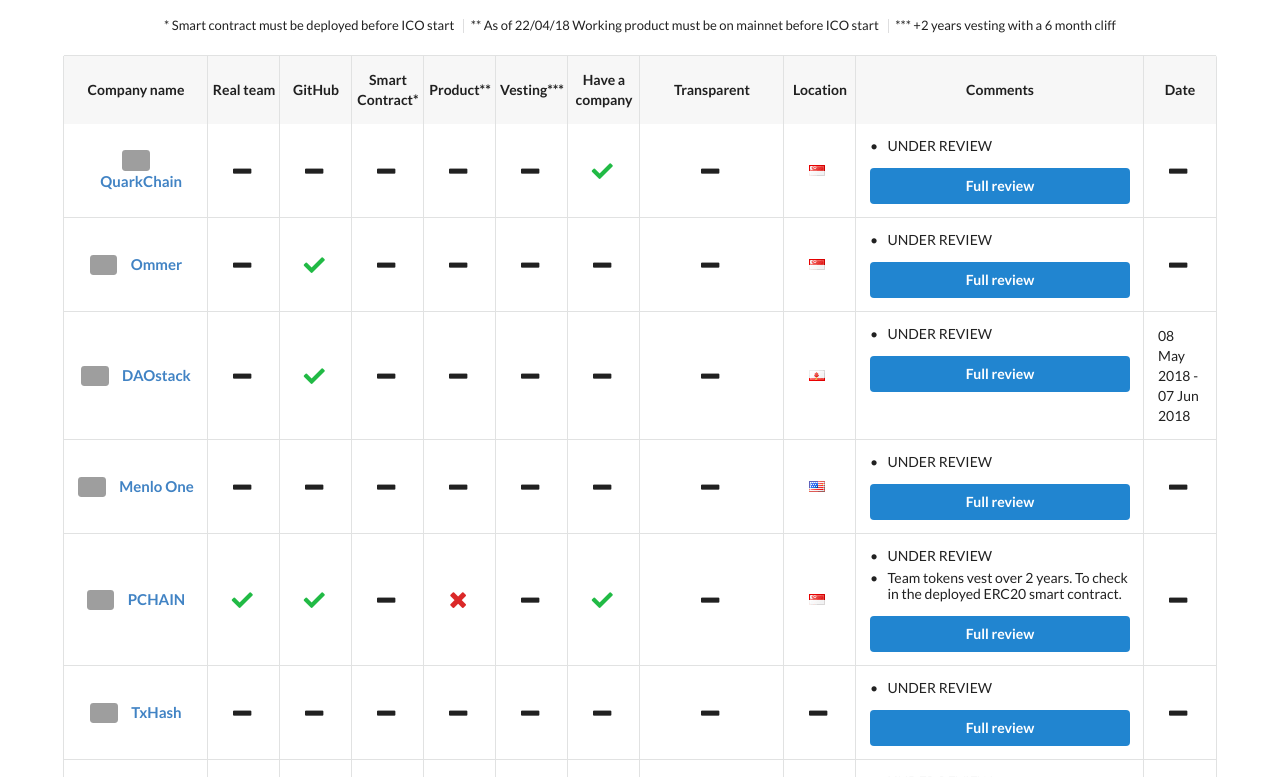
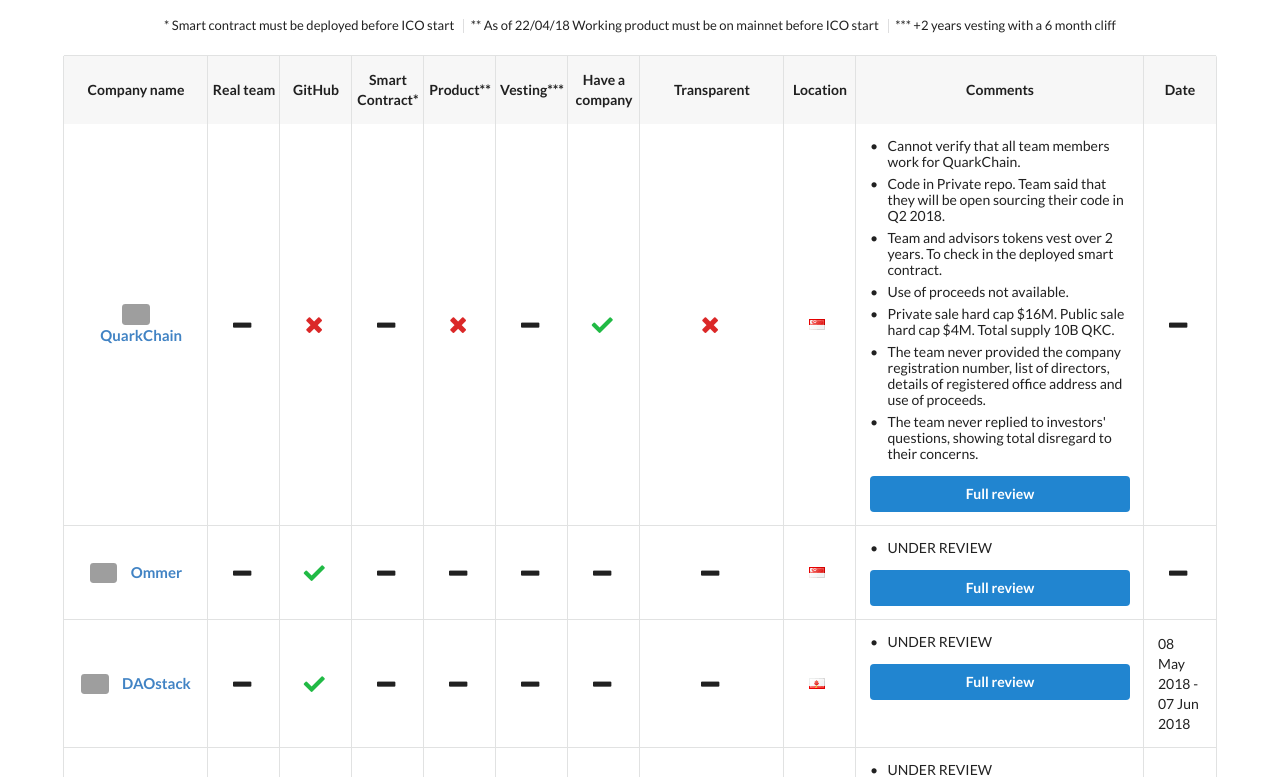
Before and after one commit to ico-check/ico-check, a Jekyll site: the page built from in-review.md, in a window 1280 px wide and 900 px high, scrolled down 534 px, cut to the strip 123-900 px from the top of the window. Built offline with Jekyll 4.4.1, drawn with Linux system fonts in a browser that asks for light colours; nearby versions of some CDN libraries; grey boxes are pictures that could not be loaded.

Commit message:
75-quarkchain-ico-check
Added comments

```diff
--- a/_data/in-review-icos.yml
+++ b/_data/in-review-icos.yml
@@ -2,15 +2,21 @@
   image: https://i.imgur.com/aYLlKxq.jpg
   url: https://quarkchain.io/
   real_team:
-  github:
+  github: false
   smart_contract:
-  product:
+  product: false
   min_vesting:
   have_company: true
-  transparent:
+  transparent: false
   location: Singapore
   comments:
-    - content: UNDER REVIEW
+    - content: Cannot verify that all team members work for QuarkChain.
+    - content: Code in Private repo. Team said that they will be open sourcing their code in Q2 2018.
+    - content: Team and advisors tokens vest over 2 years. To check in the deployed smart contract.
+    - content: Use of proceeds not available.
+    - content: Private sale hard cap $16M. Public sale hard cap $4M. Total supply 10B QKC.
+    - content: The team never provided the company registration number, list of directors, details of registered office address and use of proceeds.
+    - content: The team never replied to investors' questions, showing total disregard to their concerns.
   ico_start_date:
   ico_end_date:
   safe:
```
